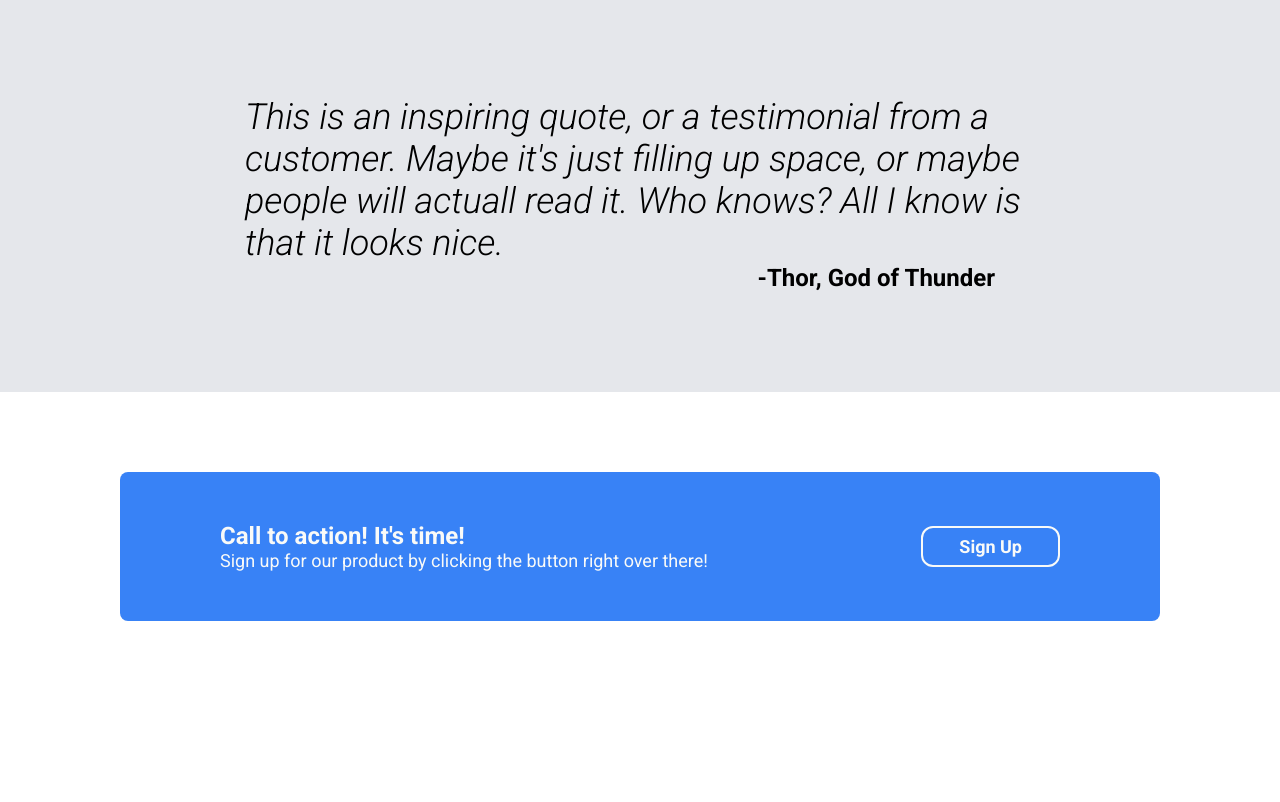
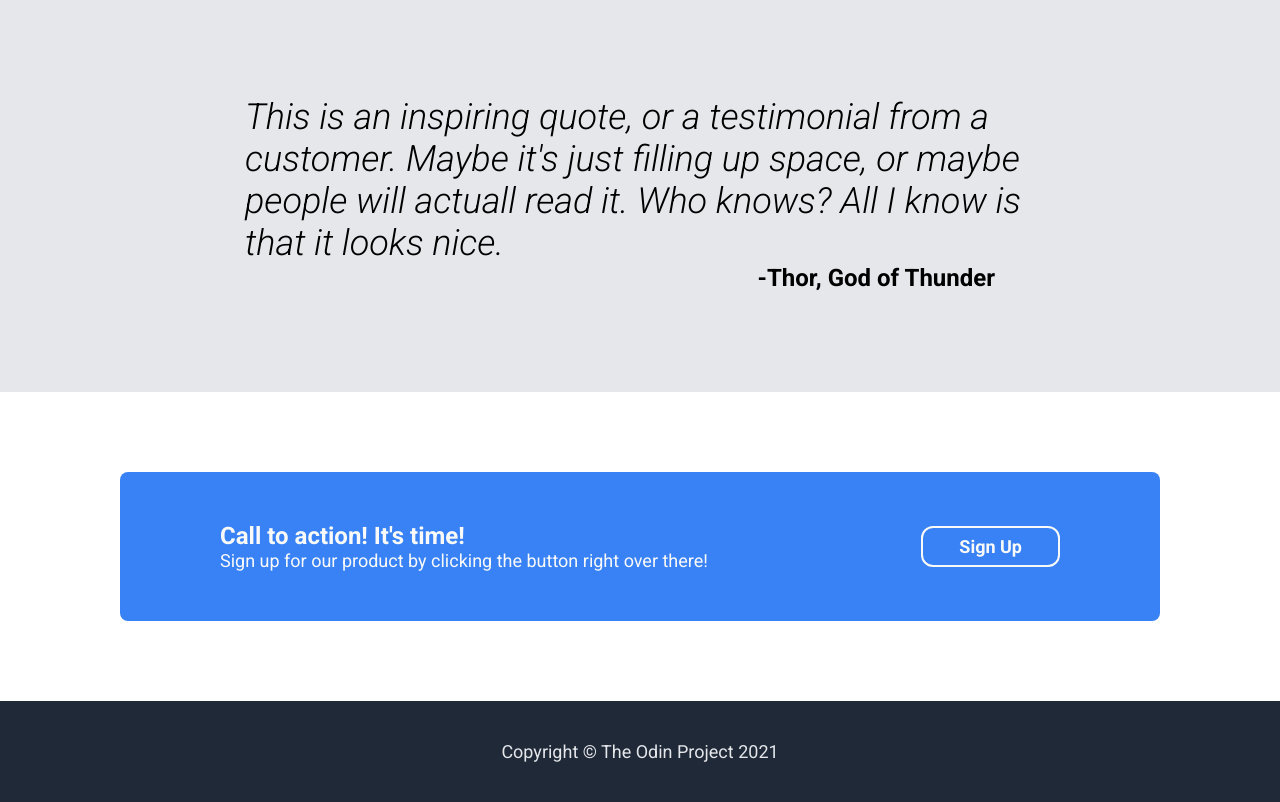
Before and after one commit to petemason-dev/foundations-landing, a plain HTML site: page index.html in a window 1280 px wide. Shown: the part 977-1779 px from the top of the page. Before the commit the page ends 1678 px from the top, so only its background shows below. Drawn offline with Linux system fonts and the light colour scheme.

Commit message:
Complete footer section

```diff
--- a/index.html
+++ b/index.html
@@ -81,5 +81,6 @@
         </div>
       </div>
     </div>
+    <div class="footer">Copyright &copy; The Odin Project 2021</div>
   </body>
 </html>
--- a/style.css
+++ b/style.css
@@ -174,3 +174,14 @@ ul.menu a {
   border: solid #f9faf8 2px;
   border-radius: 12px;
 }
+
+/* Footer */
+.footer {
+  display: flex;
+  align-items: center;
+  justify-content: center;
+  padding: 40px;
+  background-color: #1f2937;
+  color: #e5e7eb;
+  font-size: 18px;
+}
```
